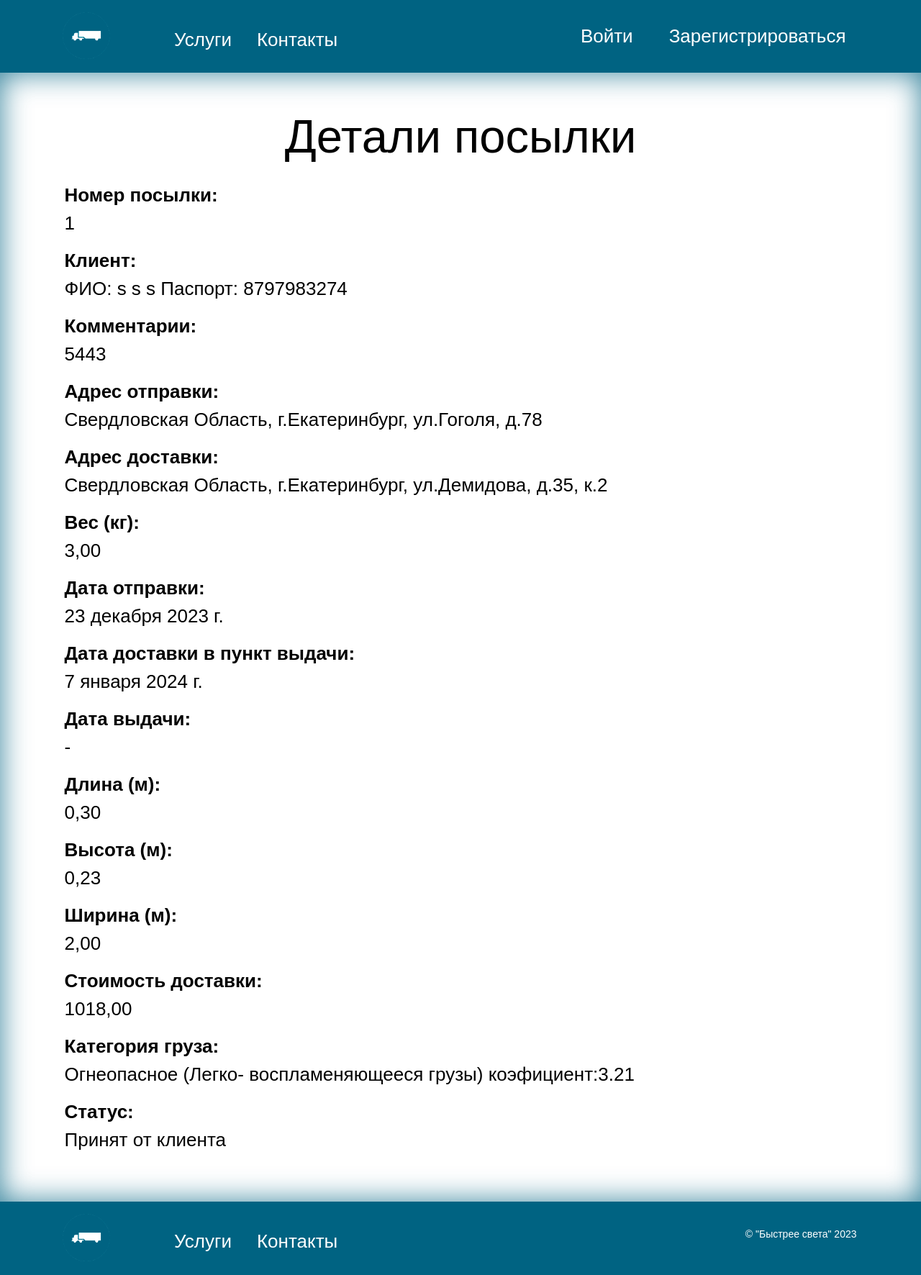
After one commit to Hromt4ik/kursachHromtsov, a Django app: page /navigate/package/1/ in a window 1280 px wide. The commit adds this page. Shown: the whole page at 72% size. Run offline with Django 4.2, Linux system fonts and the light colour scheme; data comes from the database, SQL or seed files in the repository; parts of the project's set-up code (start-up, migrations or seed data) failed here and were passed over.

Commit message:
Add files via upload

```diff
--- a/navigate/forms.py
+++ b/navigate/forms.py
@@ -2,7 +2,7 @@ from django import forms
 from django.contrib.auth.forms import UserCreationForm, UserChangeForm
 from .models import CustomUser, Package, PointIssue, CargoCategory
 from  django.shortcuts import render
-
+from django.forms.widgets import SelectDateWidget
 
 class CustomUserCreationForm(UserCreationForm):
     class Meta(UserCreationForm.Meta):
@@ -145,3 +145,7 @@ class PackageFilterForm(forms.Form):
         label = 'Клиент'
     )
     package_id = forms.IntegerField(label='Номер  посылки', required=False)
+
+class DateRangeForm(forms.Form):
+    start_date = forms.DateField(label='Начальная дата', widget=SelectDateWidget())
+    end_date = forms.DateField(label='Конечная дата', widget=SelectDateWidget())
--- a/navigate/urls.py
+++ b/navigate/urls.py
@@ -13,4 +13,7 @@ urlpatterns = [
     path('createPakagesEmployeer/', views.package_create_employeer_view, name='createPakagesEmployeer'),
     path('employeerpakages/', views.EmployeerPakegesPageView.as_view(), name='employeerpakages'),
     path('employeerpakages/edit/<int:package_id>/', views.edit_package, name='edit_package'),
+    path('navigate/package/<int:id>/', views.package_detail, name='package_detail'),
+    path('package_statistics/', views.PackageStatisticsView.as_view(), name='package_statistics'),
+    path('get_delivery_points/', views.DeliveryPointsView.as_view(), name='get_delivery_points'),
 ]
--- a/navigate/views.py
+++ b/navigate/views.py
@@ -14,8 +14,52 @@ from django.contrib.auth.hashers import make_password
 from django.shortcuts import render
 from django import forms
 from django.contrib.auth.decorators import login_required
-from .forms import CustomUserCreationForm, CustomUserChangeForm,PackageFilterForm, PakagesForm, ChangeUserForm, PakagesEmployeeForm, PackageEditForm
+from .forms import CustomUserCreationForm, CustomUserChangeForm,PackageFilterForm, DateRangeForm, PakagesForm, ChangeUserForm, PakagesEmployeeForm, PackageEditForm
 # Create your views here.
+from django.views import View
+from django.utils.decorators import method_decorator
+from datetime import datetime, timedelta
+from django.db.models import Count
+@method_decorator(login_required, name='dispatch')
+class PackageStatisticsView(View):
+    template_name = 'package_statistics.html'
+
+    def get(self, request, *args, **kwargs):
+        form = DateRangeForm(request.GET or None)
+
+        if form.is_valid():
+            start_date = form.cleaned_data['start_date']
+            end_date = form.cleaned_data['end_date']
+        else:
+            today = datetime.today()
+            end_date = today
+            start_date = today - timedelta(days=30)
+
+        delivery_address_stats = Package.objects.filter(
+            date_of_receipt__range=[start_date, end_date]
+        ).values('delivery_address__region', 'delivery_address__city', 'delivery_address__street', 'delivery_address__city', 'delivery_address__home', 'delivery_address__corpus').annotate(count=Count('id')).order_by('-count')
+
+        sending_address_stats = Package.objects.filter(
+            date_of_receipt__range=[start_date, end_date]
+        ).values('sending_address__region', 'sending_address__city', 'sending_address__street', 'sending_address__city', 'sending_address__home', 'sending_address__corpus').annotate(count=Count('id')).order_by('-count')
+
+        client_stats = Package.objects.filter(
+            date_of_receipt__range=[start_date, end_date]
+        ).values('client_id__first_name', 'client_id__last_name', 'client_id__patronymic', 'client_id__date_of_birth').annotate(count=Count('id')).order_by('-count')
+
+        car_stats = Package.objects.filter(
+            date_of_receipt__range=[start_date, end_date]
+        ).values('car_id__model', 'car_id__state_number').annotate(count=Count('id')).order_by('-count')
+
+        context = {
+            'form': form,
+            'delivery_address_stats': delivery_address_stats,
+            'sending_address_stats': sending_address_stats,
+            'client_stats': client_stats,
+            'car_stats': car_stats,
+        }
+
+        return render(request, self.template_name, context)
 
 class HomePageView(TemplateView):
     template_name = 'home.html'
@@ -23,12 +67,19 @@ class HomePageView(TemplateView):
 class ContactPageView(TemplateView):
         template_name = 'contact.html'
 
+def get_pickup_points(request):
+    city = request.GET.get('city', '')
+    points = PointIssue.objects.filter(city=city).values('id', 'name')
+    return JsonResponse(list(points), safe=False)
+
 
 class ServicesPageView(TemplateView):
     template_name = 'services.html'
 
     def get_context_data(self, **kwargs):
         context = super().get_context_data(**kwargs)
+        cities = PointIssue.objects.values('city').annotate(count=Count('city')).order_by('city')
+        context['cities'] = cities
         tracking_number = self.request.GET.get('tracking_number', '')
 
         if tracking_number:
@@ -106,18 +157,13 @@ class SignUp(CreateView):
     success_url = reverse_lazy('login')
     template_name = 'signup.html'
 
-def package_detail(request):
-    package_id = request.GET.get('id')
+def package_detail(request, id):
+    package_id = id
+    package = get_object_or_404(Package, pk=package_id)
+    return render(request, 'det_package.html', {
+        'package': package,
+    })
 
-    if package_id:
-        try:
-            package = get_object_or_404(Package, pk=package_id)
-            # Формируйте ответ в JSON-формате
-            return JsonResponse({'message': 'Информация о посылке: ...'})  # Здесь должны быть детали посылки
-        except ValueError:
-            return JsonResponse({'message': 'Неверный формат ID'})
-
-    return JsonResponse({'message': 'Введите ID посылки'})
 
 
 @login_required
@@ -142,7 +188,7 @@ def package_create_employeer_view(request):
         if form.is_valid():
 
             form.save()
-            return redirect('base')
+            return redirect('employeerpakages')
     else:
         form = PakagesEmployeeForm()
     return render(request, 'package_create_employeer.html', {'form': form})
@@ -208,3 +254,10 @@ def edit_package(request, package_id):
         form = PackageEditForm(instance=package)
 
     return render(request, 'edit_package.html', {'form': form})
+
+
+class DeliveryPointsView(View):
+    def get(self, request, *args, **kwargs):
+        city = request.GET.get('city', '')
+        delivery_points = PointIssue.objects.filter(city=city).values('id', 'region', 'city', 'street', 'home', 'corpus')
+        return JsonResponse(list(delivery_points), safe=False)
--- a/static/css/style.css
+++ b/static/css/style.css
@@ -121,7 +121,7 @@ header{
 
 .nav-list-item{
     margin-top: 10px;
-    margin-left: 25px;
+    margin-left: 5px;
     color: white;
 }
 
@@ -214,7 +214,7 @@ h2{
 .form-sign > p > label, .filter-form > p > label, .form-reset-pass > p > label,
 .form-change-pass > p > label, .form-login > p > label,
 .create-pakeges > p > label, .form-user-edit > p > label,
-.form-edit-pakage  .mb > label {
+.form-edit-pakage  .mb > label{
     display: flex;
     text-align: center;
     justify-content: start;
@@ -234,6 +234,32 @@ h2{
     width: 100%;
 }
 
+
+.form-statics{
+
+}
+
+.form-statics > p {
+
+    display: flex;
+    flex-wrap: wrap;
+ justify-content: space-between;
+
+}
+
+.form-statics > p > label{
+width: 100%
+}
+
+.form-statics > p > select
+
+{
+    border: 1px solid #006382;
+    border-radius: 10px;
+    padding: 10px;
+    font-size: 20px;
+    width: 32%;
+}
 
 
 .helptext{
@@ -298,8 +324,7 @@ text-align: center;
     padding: 10px;
     font-size: 20px;
 
-    min-width: 750px;
-    width: 100%;
+    min-width: 100px;
     margin-left: 20px;
 
 }
@@ -508,13 +533,25 @@ text-align: start;
 }
 
 .create-pakeges, .form-sign ,.form-reset-pass, .form-login , .form-user-edit, .form-change-pass,
-.form-edit-pakage{
+.form-edit-pakage, .form-statics{
     border: 3px solid #006382;
     border-radius: 10px;
     padding: 20px;
 }
 
 .create-button{
+    color: white;
+    background-color: #006382;
+    padding: 10px;
+    margin-top: 20px;
+    border-radius: 10px;
+    display: flex;
+    text-align: center;
+    align-items: center;
+    justify-content: center;
+}
+
+.static-button{
     color: white;
     background-color: #006382;
     padding: 10px;
@@ -539,7 +576,7 @@ text-align: start;
     justify-content: center;
 }
 
-.create-button:hover, .create-button-2:hover{
+.create-button:hover, .create-button-2:hover, .static-button:hover{
 	background: rgba(0,0,0,0);
 	color: #006382;
 	box-shadow: inset 0 0 0 3px #006382;
@@ -556,7 +593,8 @@ text-align: start;
 .form-sign > p > input:focus, .form-reset-pass > p > input:focus, .form-login > p > input:focus, .create-pakeges > p > input:focus,
  .create-pakeges > p > select:focus, .form-user-edit > p > input:focus,
  .form-change-pass > p > input:focus, .filter-form > p > select:focus,
-.form-edit-pakage  .mb > input:focus, .form-edit-pakage  .mb > select:focus{
+.form-edit-pakage  .mb > input:focus, .form-edit-pakage  .mb > select:focus,
+.form-statics > p > select:focus {
 
 -webkit-box-shadow: 0px 5px 50px -1px rgba(0, 99, 130, 0.8);
 -moz-box-shadow: 0px 5px 50px -1px rgba(0, 99, 130, 0.8);
--- a/templates/base.html
+++ b/templates/base.html
@@ -28,6 +28,7 @@
                 {% elif user.role == 'Сотрудник' or user.role == 'Администратор' %}
                 <li class="nav-list-item"><a href="{%url 'employeerpakages'%}" style="color: #FFFFFF">Посылки</a></li>
                 <li class="nav-list-item"><a href="{%url 'createPakagesEmployeer'%}" style="color: #FFFFFF">Создать Посылку</a></li>
+                <li class="nav-list-item"><a href="{%url 'package_statistics'%}" style="color: #FFFFFF">Статистика</a></li>
                 {% endif %}
             </ul>
             <div class="signin">
@@ -68,6 +69,7 @@
                 {% elif user.role == 'Сотрудник' or user.role == 'Администратор' %}
                 <li class="nav-list-item"><a href="{%url 'employeerpakages'%}" style="color: #FFFFFF">Посылки</a></li>
                 <li class="nav-list-item"><a href="{%url 'createPakagesEmployeer'%}" style="color: #FFFFFF">Создать Посылку</a></li>
+                 <li class="nav-list-item"><a href="{%url 'package_statistics'%}" style="color: #FFFFFF">Статистика</a></li>
                 {% endif %}
             </ul>
             <p class="copiright">&copy; "Быстрее света" 2023</p>
--- /dev/null
+++ b/templates/det_package.html
@@ -0,0 +1,55 @@
+{% extends 'base.html' %}
+
+{% block content %}
+<main>
+    <div class="container">
+        <h1>Детали посылки</h1>
+        <dl class="dl-horizontal">
+            <dt>Номер посылки:</dt>
+            <dd>{{ package.id }}</dd>
+            <dt>Клиент:</dt>
+            <dd>{{ package.client_id }}</dd>
+            <dt>Комментарии:</dt>
+            {%if package.comments %}
+            <dd>{{ package.comments }}</dd>
+            {% else %}
+            <dd>-</dd>
+            {% endif%}
+            <dt>Адрес отправки:</dt>
+            <dd>{{ package.sending_address }}</dd>
+            <dt>Адрес доставки:</dt>
+            <dd>{{ package.delivery_address }}</dd>
+            <dt>Вес (кг):</dt>
+            <dd>{{ package.weight }}</dd>
+            <dt>Дата отправки:</dt>
+            <dd>{{ package.date_of_receipt }}</dd>
+            <dt>Дата доставки в пункт выдачи:</dt>
+            {%if package.delivery_date %}
+            <dd>{{ package.delivery_date }}</dd>
+            {% else %}
+            <dd>-</dd>
+            {% endif%}
+            <dt>Дата выдачи:</dt>
+            {%if package.date_of_issue %}
+            <dd>{{ package.date_of_issue }}</dd>
+            {% else %}
+            <dd>-</dd>
+            {% endif%}
+            <dt>Длина (м):</dt>
+            <dd>{{ package.length }}</dd>
+            <dt>Высота (м):</dt>
+            <dd>{{ package.height }}</dd>
+            <dt>Ширина (м):</dt>
+            <dd>{{ package.width }}</dd>
+            <dt>Стоимость доставки:</dt>
+            <dd>{{ package.cost }}</dd>
+            <dt>Категория груза:</dt>
+            <dd>{{ package.cargo_category }}</dd>
+            <dt>Статус:</dt>
+            <dd>{{ package.get_status_display }}</dd>
+
+        </dl>
+
+    </div>
+</main>
+{% endblock %}
--- a/templates/employeerpakages.html
+++ b/templates/employeerpakages.html
@@ -41,7 +41,11 @@
         <tr class="tr-1">
             <td>{{ p.id }}</td>
             <td>{{ p.client_id }}</td>
+            {% if p.comments %}
             <td>{{ p.comments }}</td>
+            {% else %}
+            <td>-</td>
+            {% endif %}
             <td>{{ p.sending_address }}</td>
             <td>{{ p.delivery_address }}</td>
             <td>{{ p.weight }}</td>
@@ -71,7 +75,7 @@
             {% endif %}
             <td>
                 <div>
-                    <a href="{% url 'edit_package' package_id=p.id %}" class="edit-link">Подробнее</a>
+                    <a href="{% url 'package_detail' id=p.id %}" class="edit-link">Подробнее</a>
                 <a href="{% url 'edit_package' package_id=p.id %}" class="edit-link">Редактировать</a>
                 </div>
             </td>
--- a/templates/mypakeges.html
+++ b/templates/mypakeges.html
@@ -35,7 +35,7 @@
                {% endif %}
             <td>{{ p.cost }}</td>
             <td>{{ p.status }}</td>
-            <td> <a href="{% url 'edit_package' package_id=p.id %}" class="edit-link">Подробнее</a></td>
+            <td> <a href="{% url 'package_detail' id=p.id %}" class="edit-link">Подробнее</a></td>
         </tr>
         {% endfor %}
         </tbody>
--- a/templates/signup.html
+++ b/templates/signup.html
@@ -13,7 +13,7 @@
 
         <script>
                 $(document).ready(function() {
-                     $('#id_phone_number').mask('99999999999');
+                     $('#id_phone_number').mask('89999999999');
                     $('#id_passport').mask('9999999999');
                     });
         </script>
```
Also changed, not shown: navigate/models.py (+11 -4 lines), templates/package_create.html (+8 -5 lines), templates/package_create_employeer.html (+17 -4 lines), templates/package_statistics.html (added, +45 -0 lines), templates/services.html (+56 -0 lines).
